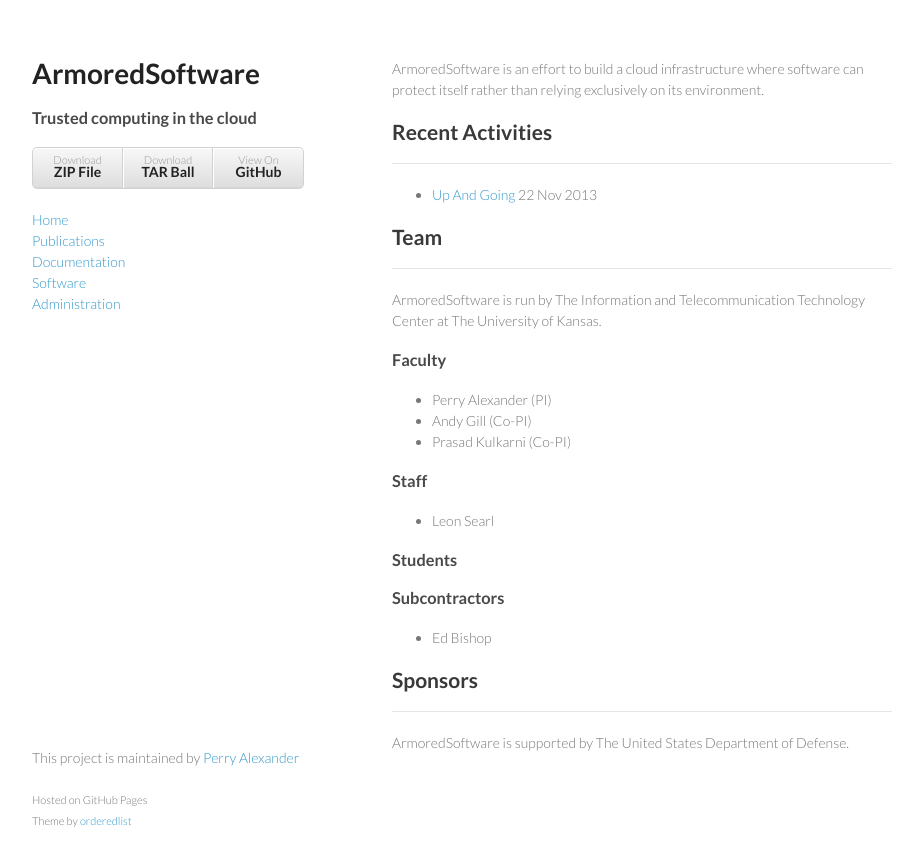
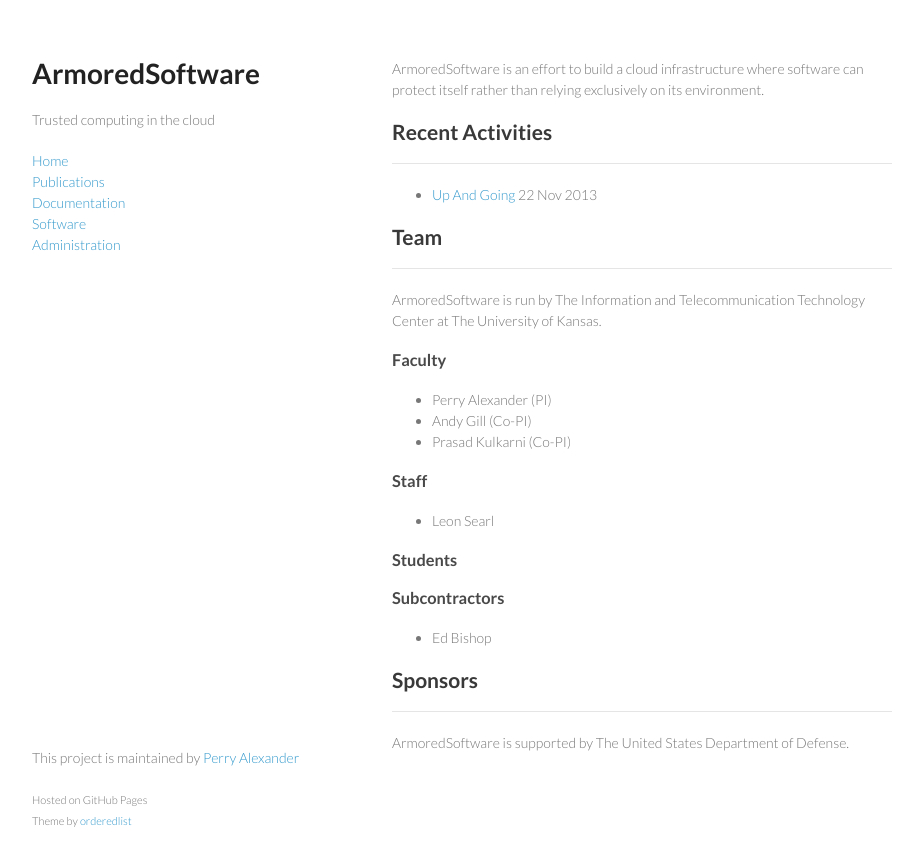
Before and after one commit to armoredsoftware/armoredsoftware.github.io, a Jekyll site: the page built from index.md, in a window 1280 px wide. Shown: the top 866 px of the page, without its empty margins (178-1101 px from the left). Built offline with Jekyll 4.4.1, drawn with Linux system fonts in a browser that asks for light colours.

Commit message:
pulling download bar

```diff
--- a/_layouts/frontpage.html
+++ b/_layouts/frontpage.html
@@ -16,13 +16,7 @@
     <div class="wrapper">
       <header>
         <h1>ArmoredSoftware</h1>
-        <h3>Trusted computing in the cloud</h3>
-
-        <ul>
-          <li><a href="https://github.com/armoredsoftware/zipball/master">Download <strong>ZIP File</strong></a></li>
-          <li><a href="https://github.com/armoredsoftware/tarball/master">Download <strong>TAR Ball</strong></a></li>
-          <li><a href="https://github.com/armoredsoftware">View On <strong>GitHub</strong></a></li>
-        </ul>
+        <p>Trusted computing in the cloud</p>
 
 	<p></p>
         <a href="{{ site.baseurl }}/">Home</a><br>
```
